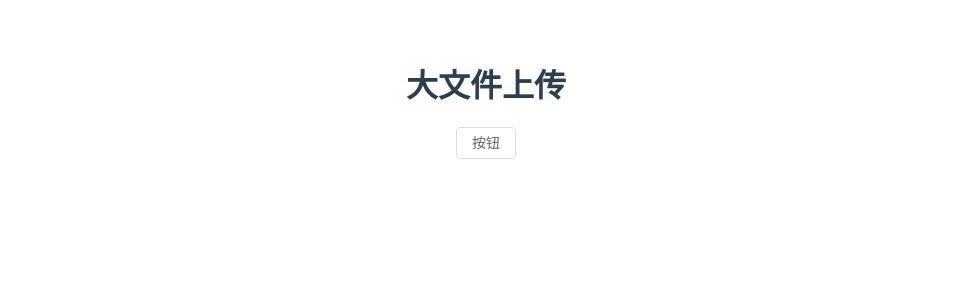
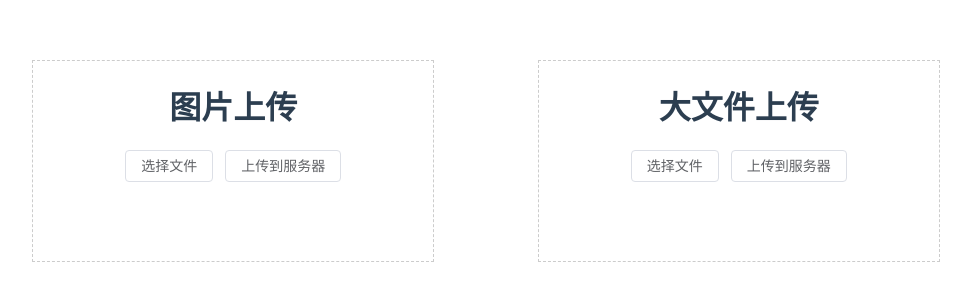
Before and after one commit to imber-web/vue3-vite-demo, a Vue app: page / in a window 1280 px wide. Shown: the top 300 px of the page, without its empty margins (154-1125 px from the left). Built offline with nearby package versions, Linux system fonts and the light colour scheme.

Commit message:
feat:bigfileUI

```diff
--- a/components.d.ts
+++ b/components.d.ts
@@ -7,6 +7,7 @@ declare module '@vue/runtime-core' {
   export interface GlobalComponents {
     ElButton: typeof import('element-plus/es')['ElButton']
     HelloWorld: typeof import('./src/components/HelloWorld.vue')['default']
+    ImgUpload: typeof import('./src/components/imgUpload.vue')['default']
   }
 }
 
--- a/src/App.vue
+++ b/src/App.vue
@@ -2,11 +2,15 @@
 // This starter template is using Vue 3 <script setup> SFCs
 // Check out https://vuejs.org/api/sfc-script-setup.html#script-setup
 // TODO:点击不能跳转对应组件
-import HelloWorld from '@/components/HelloWorld.vue'
+import imgUpload from '@/views/big-file-upload/imgUpload.vue'
+import bigfileUpload from '@/views/big-file-upload/bigfileUpload.vue'
 </script>
 
 <template>
-  <HelloWorld msg="大文件上传" />
+  <div class="content">
+    <imgUpload msg="图片上传" />
+    <bigfileUpload msg="大文件上传" />
+  </div>
 </template>
 
 <style>
@@ -18,4 +22,11 @@ import HelloWorld from '@/components/HelloWorld.vue'
   color: #2c3e50;
   margin-top: 60px;
 }
+.content {
+  display: flex;
+  flex-wrap: wrap;
+  justify-content: space-around;
+  width: 80%;
+  margin: 0 auto;
+}
 </style>
--- a/src/components/HelloWorld.vue
+++ /dev/null
@@ -1,26 +0,0 @@
-<script setup lang="ts">
-defineProps<{ msg: string }>()
-</script>
-
-<template>
-  <h1>{{ msg }}</h1>
-  <el-button>按钮</el-button>
-</template>
-
-<style scoped>
-a {
-  color: #42b983;
-}
-
-label {
-  margin: 0 0.5em;
-  font-weight: bold;
-}
-
-code {
-  background-color: #eee;
-  padding: 2px 4px;
-  border-radius: 4px;
-  color: #304455;
-}
-</style>
--- /dev/null
+++ b/src/views/big-file-upload/bigfileUpload.vue
@@ -0,0 +1,23 @@
+<script setup lang="ts">
+defineProps<{ msg: string }>()
+
+const chooseFile = () => {}
+
+const updateFile = () => {}
+</script>
+
+<template>
+  <div class="item">
+    <h1>{{ msg }}</h1>
+    <el-button @click="chooseFile">选择文件</el-button>
+    <el-button @click="updateFile">上传到服务器</el-button>
+  </div>
+</template>
+
+<style scoped>
+.item {
+  height: 200px;
+  width: 400px;
+  border: 1px dashed #ccc;
+}
+</style>
--- /dev/null
+++ b/src/views/big-file-upload/imgUpload.vue
@@ -0,0 +1,22 @@
+<script setup lang="ts">
+defineProps<{ msg: string }>()
+const chooseFile = () => {}
+
+const updateFile = () => {}
+</script>
+
+<template>
+  <div class="item">
+    <h1>{{ msg }}</h1>
+    <el-button @click="chooseFile">选择文件</el-button>
+    <el-button @click="updateFile">上传到服务器</el-button>
+  </div>
+</template>
+
+<style scoped>
+.item {
+  height: 200px;
+  width: 400px;
+  border: 1px dashed #ccc;
+}
+</style>
```
Also changed, not shown: src/views/virtual-list/index.vue (added).
